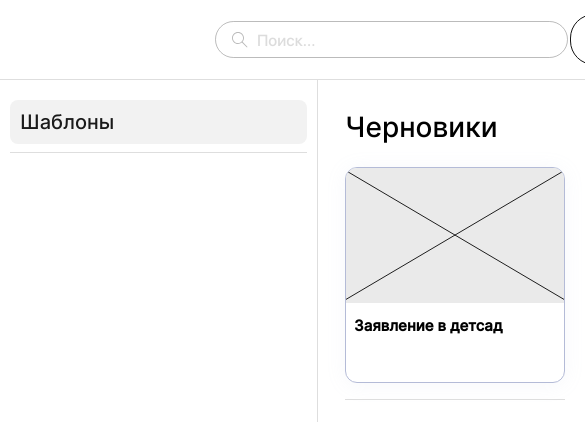
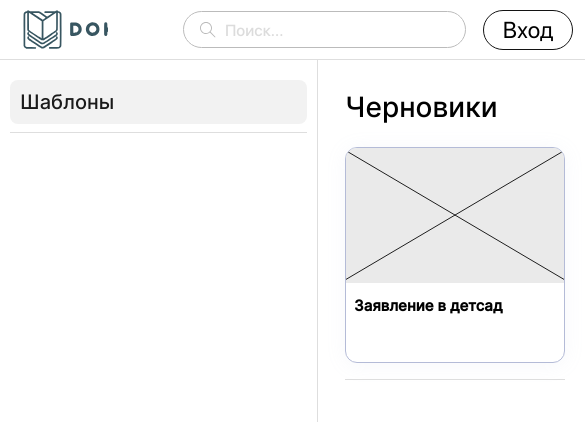
Before and after one commit to document-template-engine/frontend, a React (Create React App) app: page /drafts in a window 390 px wide. Shown: the top 422 px of the page, 585 px wide, since content can reach past the window. Built offline with nearby package versions, Linux system fonts and the light colour scheme; no server answers.

Commit message:
fix/header: сделал небольшой адаптив до экрана размером 768 (#83)

```diff
--- a/src/components/App/App.css
+++ b/src/components/App/App.css
@@ -13,3 +13,9 @@
 	width: 100%;
 	margin: auto;
 }
+
+@media screen and (max-width: 1370px) {
+	.pages {
+		grid-template-rows: 60px 1fr;
+	}
+}
--- a/src/components/Header/Header.module.sass
+++ b/src/components/Header/Header.module.sass
@@ -15,6 +15,7 @@
 
 .header__icon
     background-image: url(../../images/Header_logo.svg)
+    background-repeat: no-repeat
     width: 163px
     height: 65px
     margin: auto
@@ -172,3 +173,40 @@ div.header__modal-container
      grid-column: 1/-1
      height: 1px
      background-color: #EAEAEA
+
+@media screen and (max-width: 1368px)
+    .header__icon
+        background-size: 112px 45px
+        width: 163px
+        height: 45px
+
+    .header__form
+        margin: auto
+            left: 70px
+
+    .header__search-form
+        width: 280px
+
+
+    .header__input
+        width: 240px
+
+    .header__login-button
+        width: 90px
+        height: 40px
+        margin-left: 20px
+        display: flex
+        justify-content: center
+        align-items: center
+
+    .header__user-button
+        width: 40px
+        height: 40px
+
+@media screen and (max-width: 1000px)
+    .header__form
+        margin: auto
+            left: 75px
+
+    .header__login-button
+        margin-left: 20px
```
